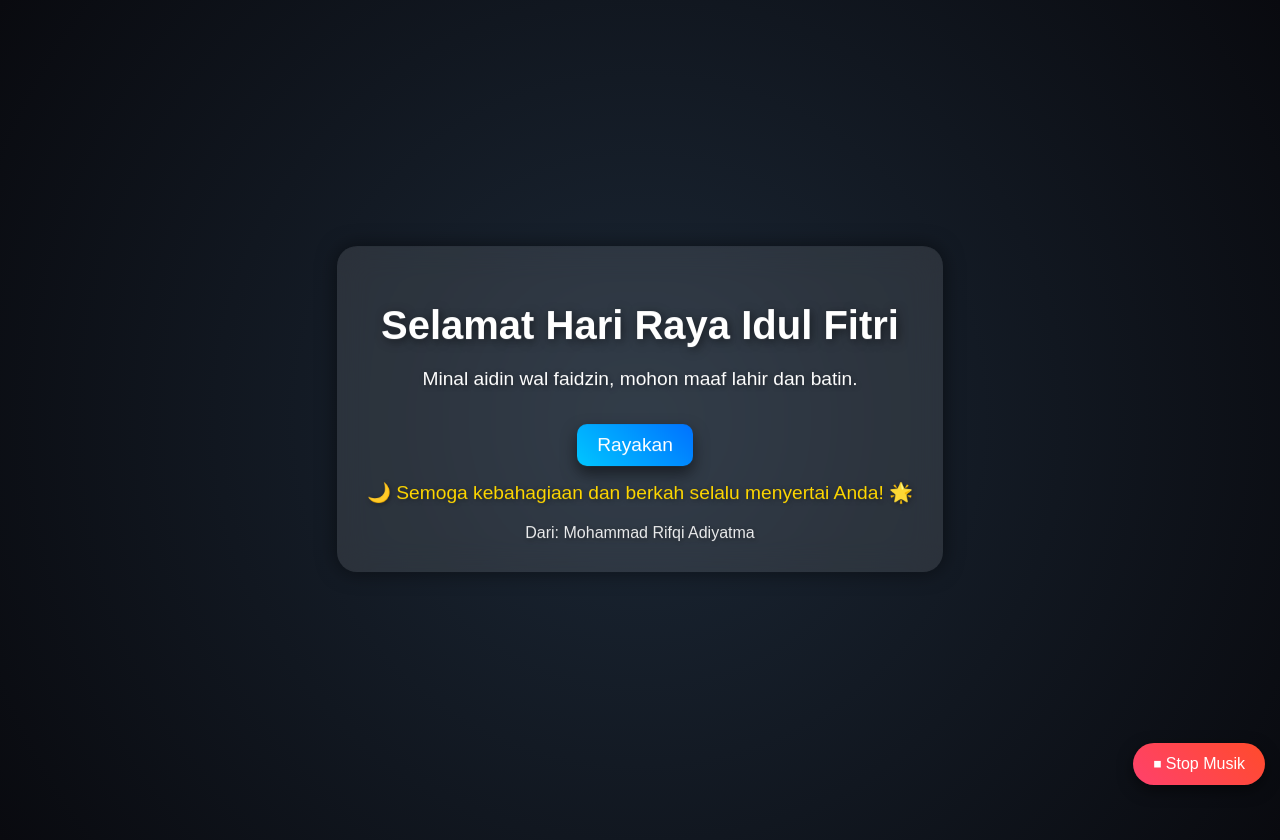
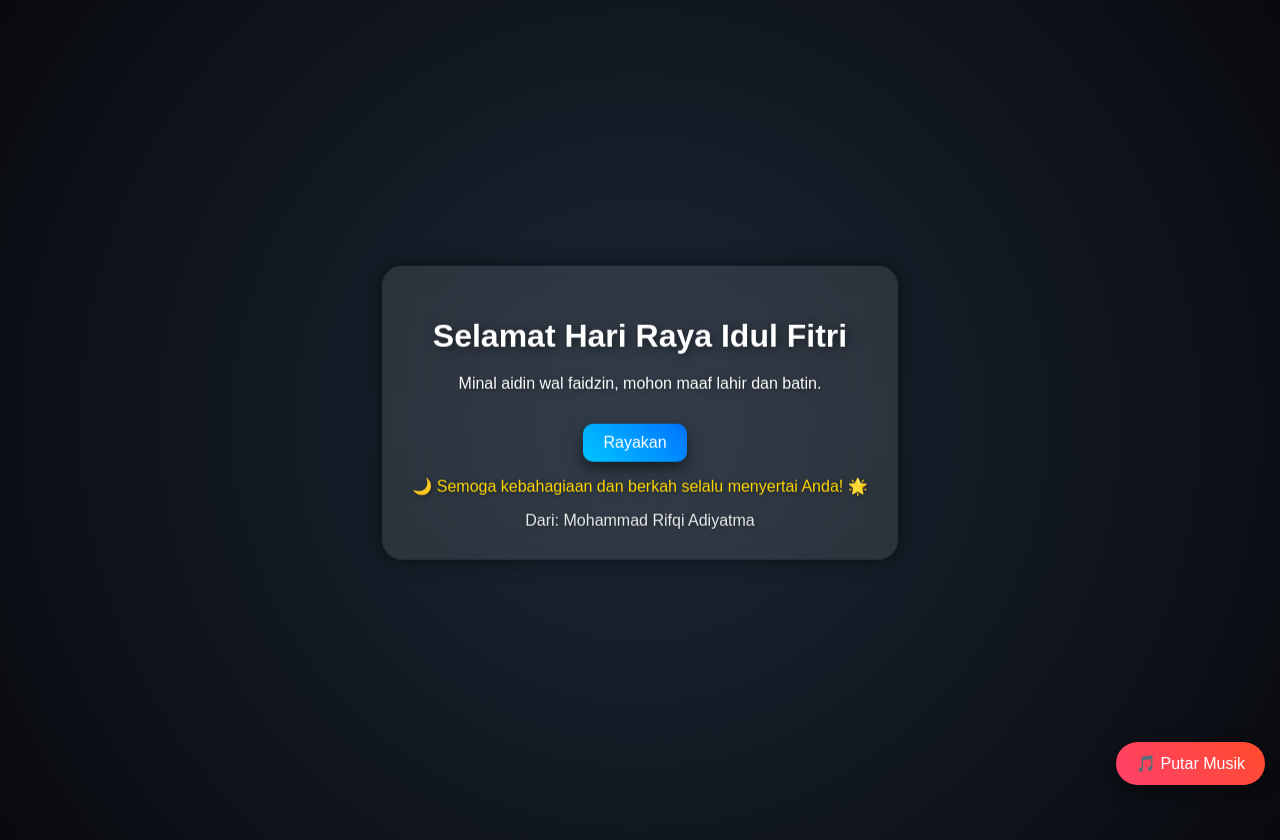
Before and after one commit to NerooGo/lebaran1, a plain HTML site: page index.html in a window 1280 px wide. Both pictures are taken after a click on the button "Rayakan". Drawn offline with Linux system fonts and the light colour scheme.

Commit message:
Update index.html

```diff
--- a/index.html
+++ b/index.html
@@ -31,13 +31,13 @@
             max-width: 90%;
         }
         h1 {
-            font-size: 2.5em;
+            font-size: 2em;
             margin-bottom: 15px;
             animation: fadeIn 2s ease-in-out;
             text-shadow: 2px 2px 10px rgba(0, 0, 0, 0.5);
         }
         p {
-            font-size: 1.2em;
+            font-size: 1em;
             animation: fadeIn 3s ease-in-out;
             text-shadow: 1px 1px 5px rgba(0, 0, 0, 0.4);
             margin-top: 20px;
@@ -45,7 +45,7 @@
         .btn {
             margin-top: 15px;
             padding: 10px 20px;
-            font-size: 1.2em;
+            font-size: 1em;
             color: white;
             background: linear-gradient(45deg, #00c6ff, #0072ff);
             border: none;
@@ -61,7 +61,7 @@
         }
         .hidden-message {
             display: none;
-            font-size: 1.2em;
+            font-size: 1em;
             margin-top: 15px;
             color: #FFD700;
             animation: fadeIn 2s ease-in-out;
@@ -72,16 +72,12 @@
         }
         @keyframes float {
             from { transform: translateY(0); }
-            to { transform: translateY(-15px); }
-        }
-        @keyframes firework {
-            0% { transform: scale(0); opacity: 1; }
-            100% { transform: scale(3); opacity: 0; }
+            to { transform: translateY(-10px); }
         }
         .firework {
             position: absolute;
-            width: 15px;
-            height: 15px;
+            width: 10px;
+            height: 10px;
             background: radial-gradient(circle, yellow, orange, red);
             border-radius: 50%;
             animation: firework 1.5s ease-out;
@@ -121,27 +117,32 @@
         <p class="hidden-message" id="message">🌙 Semoga kebahagiaan dan berkah selalu menyertai Anda! 🌟</p>
         <div class="footer">Dari: Mohammad Rifqi Adiyatma</div>
     </div>
-    <button class="music-control" onclick="stopMusic()">⏹ Stop Musik</button>
+    <button class="music-control" onclick="toggleMusic()">🎵 Putar Musik</button>
     <audio id="tarot" src="tarot.mp3" loop></audio>
     <script>
+        let isPlaying = false;
+        function toggleMusic() {
+            let audio = document.getElementById("tarot");
+            if (isPlaying) {
+                audio.pause();
+                isPlaying = false;
+            } else {
+                audio.play().catch(error => console.log("Autoplay blocked"));
+                isPlaying = true;
+            }
+        }
         function celebrate() {
             document.getElementById("message").style.display = "block";
-            document.getElementById("tarot").play();
+            toggleMusic();
             createFireworks();
         }
-
-        function stopMusic() {
-            document.getElementById("tarot").pause();
-            document.getElementById("tarot").currentTime = 0;
-        }
-
         function createFireworks() {
-            for (let i = 0; i < 15; i++) {
+            for (let i = 0; i < 10; i++) {
                 let firework = document.createElement("div");
                 firework.classList.add("firework");
                 document.body.appendChild(firework);
-                firework.style.left = Math.random() * 100 + "%";
-                firework.style.top = Math.random() * 100 + "%";
+                firework.style.left = Math.random() * window.innerWidth + "px";
+                firework.style.top = Math.random() * window.innerHeight + "px";
                 setTimeout(() => firework.remove(), 1500);
             }
         }
```
